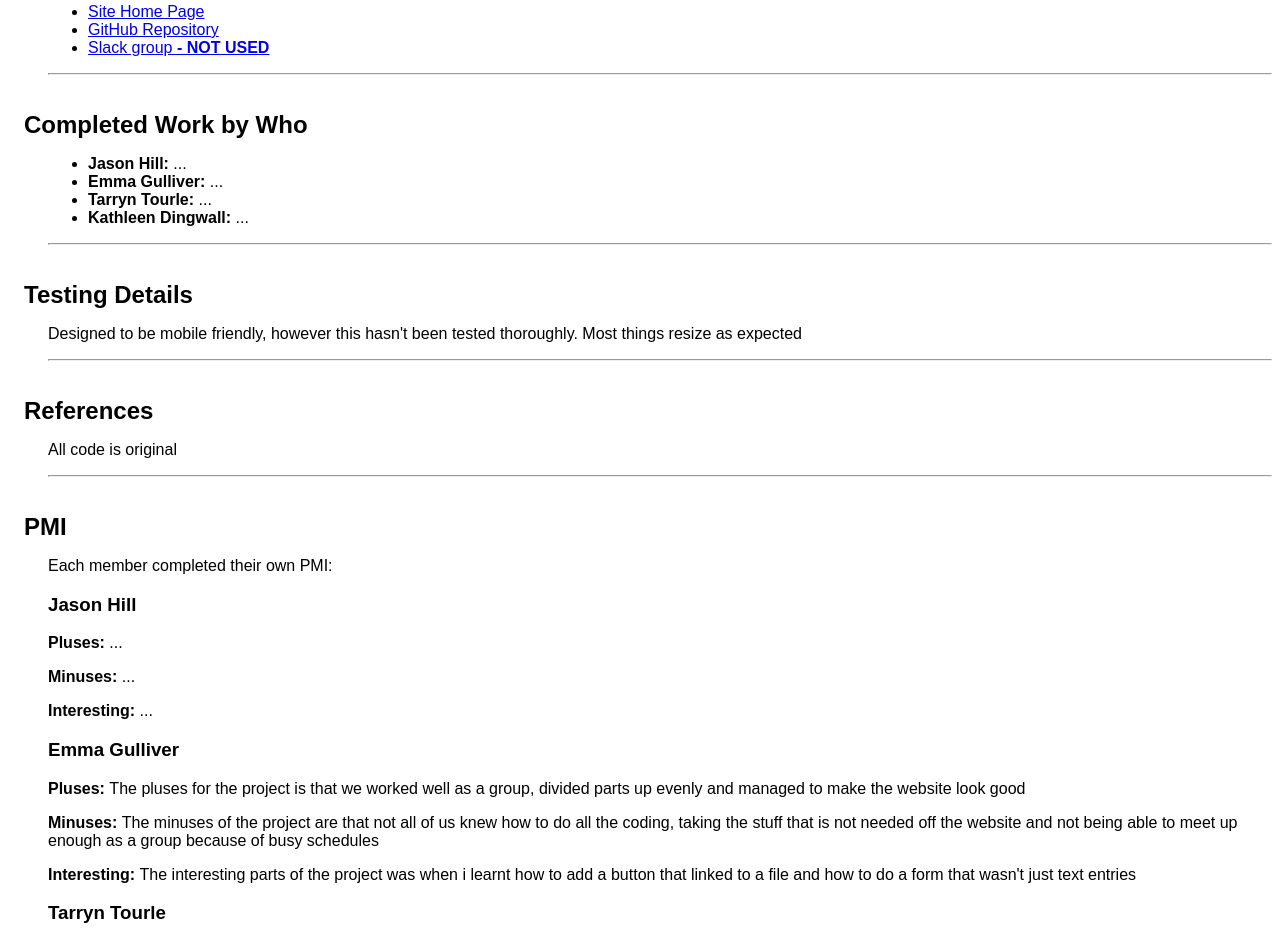
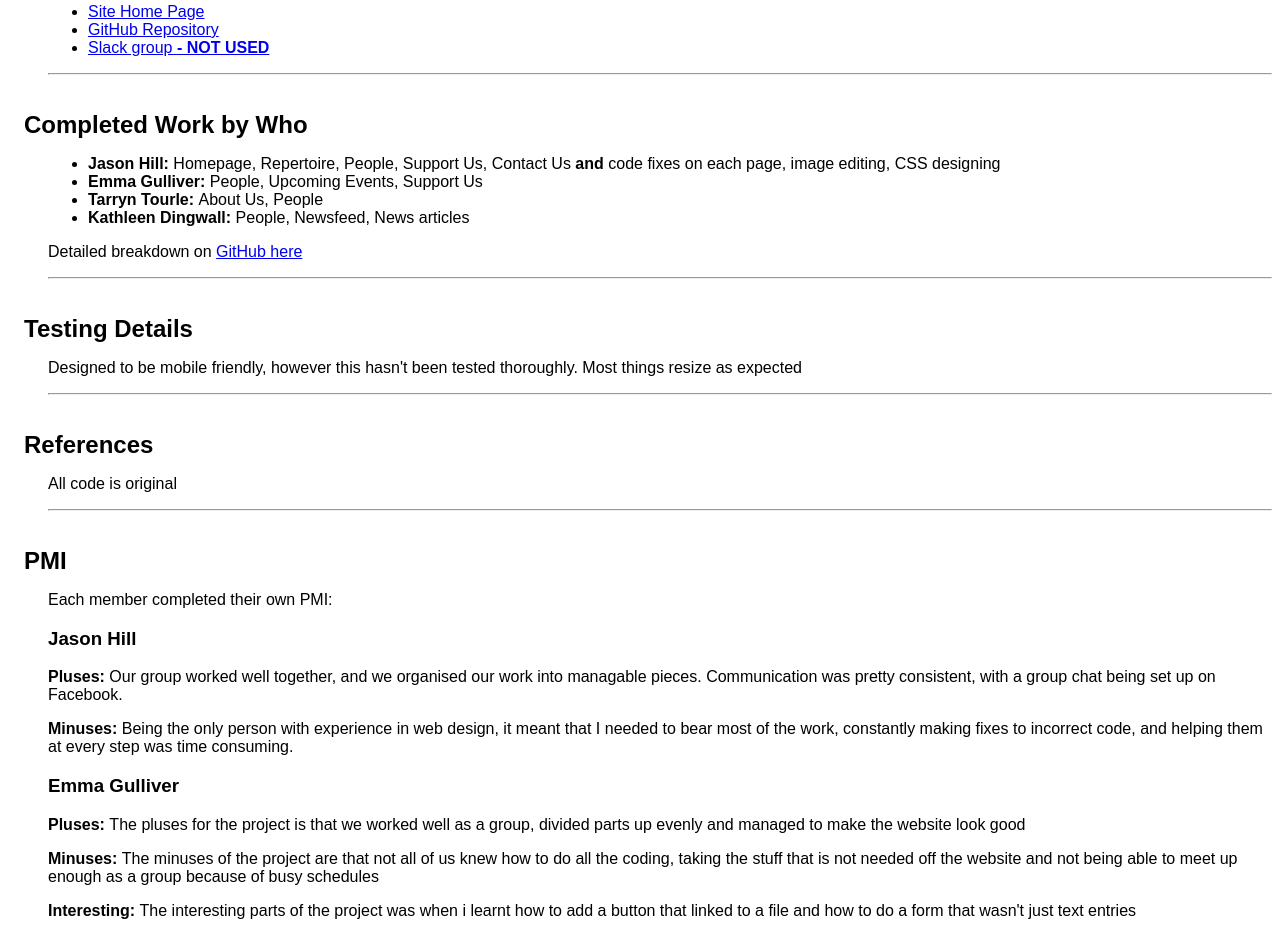
Before and after one commit to jhwebdesign/CP1406-A2-132, a plain HTML site: page report.html in a window 1280 px wide. Shown: the part 275-1210 px from the top of the page. Drawn offline with Linux system fonts and the light colour scheme.

Commit message:
Updated report

```diff
--- a/report.html
+++ b/report.html
@@ -39,7 +39,7 @@
         <hr>
         <h2>Project Links</h2>
         <ul>
-            <li><a href="http://index.html">Site Home Page</a></li>
+            <li><a href="http://ditwebtsv.jcu.edu.au/~jc428081/m2/index.html">Site Home Page</a></li>
             <li><a href="https://github.com/jhwebdesign/CP1406-A2-132" target="_blank">GitHub Repository</a></li>
             <li><a href="#">Slack group <b> - NOT USED</b></a>
             </li>
@@ -47,11 +47,13 @@
         <hr>
         <h2>Completed Work by Who</h2>
         <ul>
-            <li><strong>Jason Hill: </strong> ...</li>
-            <li><strong>Emma Gulliver: </strong> ...</li>
-            <li><strong>Tarryn Tourle: </strong> ...</li>
-            <li><strong>Kathleen Dingwall: </strong> ...</li>
+            <li><strong>Jason Hill: </strong> Homepage, Repertoire, People, Support Us, Contact Us <b>and</b> code fixes on each page, image editing, CSS designing</li>
+            <li><strong>Emma Gulliver: </strong> People, Upcoming Events, Support Us</li>
+            <li><strong>Tarryn Tourle: </strong> About Us, People</li>
+            <li><strong>Kathleen Dingwall: </strong> People, Newsfeed, News articles</li>
         </ul>
+        <p>Detailed breakdown on
+            <a href="https://github.com/jhwebdesign/CP1406-A2-132/graphs/contributors"> GitHub here</a></p>
         <hr>
         <h2>Testing Details</h2>
         <p>Designed to be mobile friendly, however this hasn't been tested thoroughly. Most things resize as expected</p>
@@ -62,9 +64,8 @@
         <h2>PMI</h2>
         <p>Each member completed their own PMI:</p>
         <h3>Jason Hill</h3>
-        <p><strong>Pluses: </strong> ...</p>
-        <p><strong>Minuses: </strong> ...</p>
-        <p><strong>Interesting: </strong> ...</p>
+        <p><strong>Pluses: </strong> Our group worked well together, and we organised our work into managable pieces. Communication was pretty consistent, with a group chat being set up on Facebook.</p>
+        <p><strong>Minuses: </strong> Being the only person with experience in web design, it meant that I needed to bear most of the work, constantly making fixes to incorrect code, and helping them at every step was time consuming.</p>
 
         <h3>Emma Gulliver</h3>
         <p><strong>Pluses: </strong> The pluses for the project is that we worked well as a group, divided parts up evenly and managed to make the website look good</p>
```
